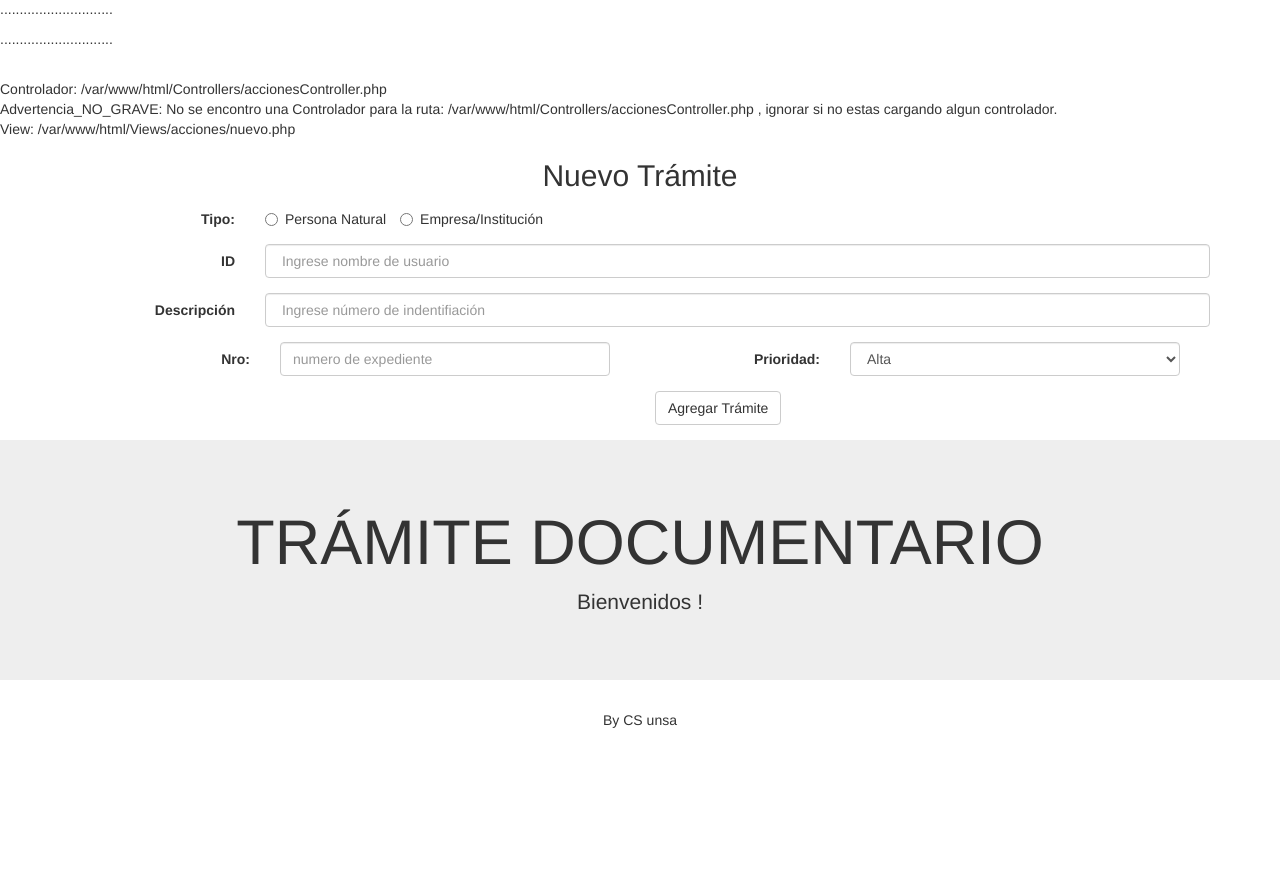
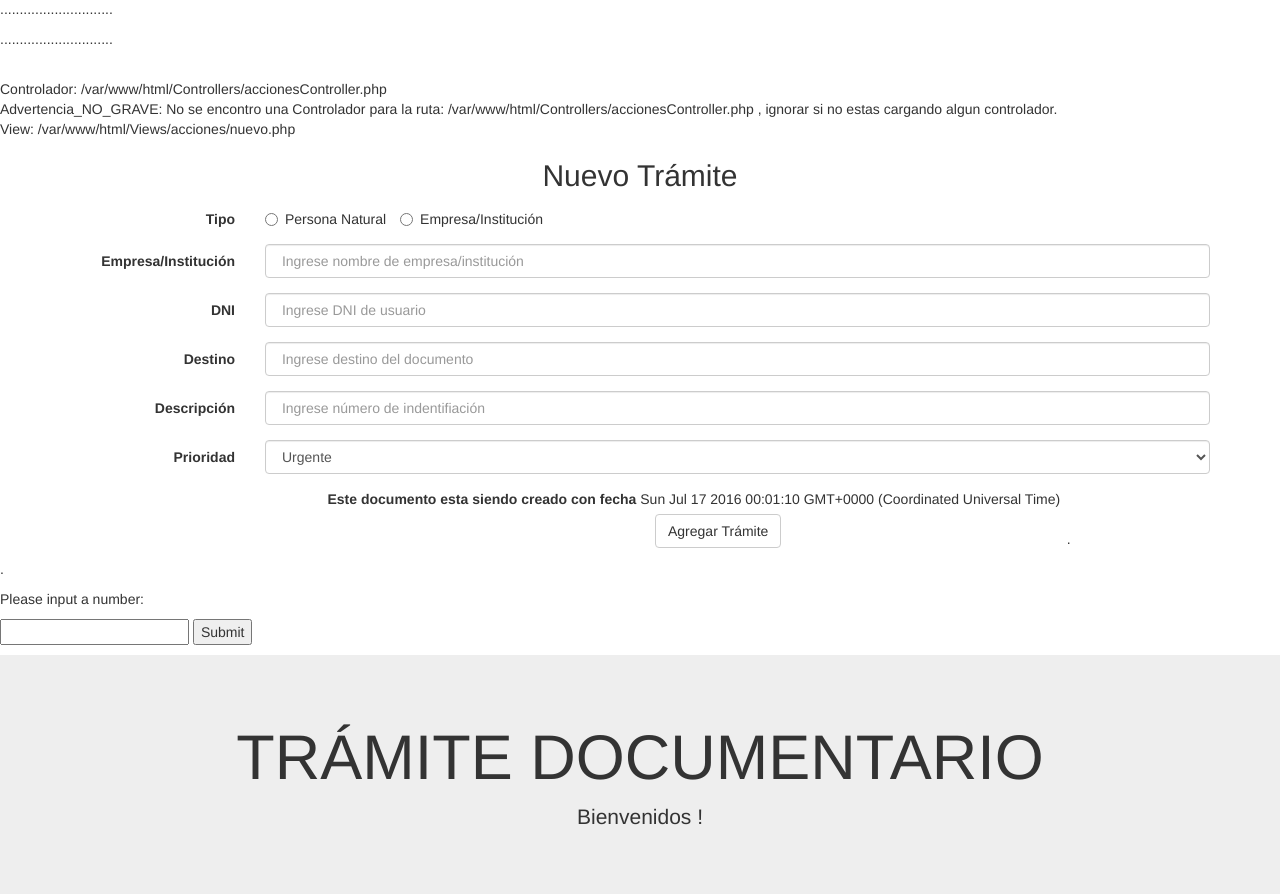
Before and after one commit to luantber/Tramite-Documentario-UNSA-v1, a PHP site: page /acciones/nuevo in a window 1280 px wide. Shown: the part 51-945 px from the top of the page. Before the commit the page ends 779 px from the top, so only its background shows below. Run offline with PHP 8.4, Linux system fonts and the light colour scheme; some libraries are stand-ins or nearby versions.

Commit message:
nuevotramite

```diff
--- a/Views/acciones/nuevo.php
+++ b/Views/acciones/nuevo.php
@@ -2,50 +2,113 @@
 <h2 class="text-center" >Nuevo Trámite</h2>
 <form class="form-horizontal container">
 	<div class="form-group" >
-		<label for="in-tipo" class="col-sm-2 control-label">Tipo: </label>
+		<label for="in-tipo" class="col-sm-2 control-label">Tipo </label>
 		<div class="col-sm-10" >
 			<label class="radio-inline"><input type="radio" name="optradio" id="int-tipo">Persona Natural</label>
 			<label class="radio-inline"><input type="radio" name="optradio" id="int-tipo">Empresa/Institución</label>
 		</div>
 	</div>
 
-	<div class="form-group">
-    	<label for="identificacion" class="col-sm-2 control-label" >ID</label>
-    	<div class="col-sm-10">
-      		<input name="ident" type="text" class="form-control" id="identificacion" required placeholder=" Ingrese nombre de usuario">
-    	</div>
+  <div class="form-group">
+      <label for="institucion" class="col-sm-2 control-label" >Empresa/Institución </label>
+      <div class="col-sm-10">
+          <input name="inst" type="text" class="form-control" id="institucion" required placeholder=" Ingrese nombre de empresa/institución">
+      </div>
+  </div>
+
+
+  <div class="form-group">
+      <label for="identificacion" class="col-sm-2 control-label" >DNI </label>
+      <div class="col-sm-10">
+          <input name="ident" type="number" class="form-control" id="identificacion" required placeholder=" Ingrese DNI de usuario">
+      </div>
+  </div>
+
+
+  <div class="form-group">
+      <label for="destino" class="col-sm-2 control-label" >Destino </label>
+      <div class="col-sm-10">
+          <input name="dest" type="text" class="form-control" id="destino" required placeholder=" Ingrese destino del documento">
+      </div>
   </div>
 
   	<div class="form-group">
-  		<label for="descripcion" class="col-sm-2 control-label" >Descripción</label>
+  		<label for="descripcion" class="col-sm-2 control-label" >Descripción </label>
   		<div class="col-sm-10" >
   			<input name="descrip" type="text" class="form-control" id="descripcion" required placeholder=" Ingrese número de indentifiación">
   		</div>
   	</div>
 
 
-  	<div class="row container form-group">
-  		<div class="col-xs-6">
-  			<label for="numero" class="col-sm-4 control-label" >Nro: </label>
-  			<div class="col-sm-8">
-  				<input name="num" type="text" class="form-control" id="numero" required placeholder="numero de expediente">
-  			</div>
-  		</div>
-  		<div class="col-xs-6">
-  			<label for="prioridad" class="col-sm-4 control-label" >Prioridad: </label>
-  			<div class="col-sm-8">
+  		<div class="form-group">
+  			<label for="prioridad" class="col-sm-2 control-label" >Prioridad </label>
+  			<div class="col-sm-10">
   				<select class="form-control" id="sel1">
-    				<option id="prioridad" required>Alta</option>
-    				<option id="prioridad" required>Normal</option>
+    				<option id="prioridad" value="urgente" required>Urgente</option>
+            <option id="prioridad" value="alta" required>Alta</option>
+    				<option id="prioridad" value="alta" required>Normal</option>
   				</select>
 			</div>
   		</div>
-	</div>
+	   </div>
+
+      <div class="row">
+        <div class="col-md-8 col-md-offset-3">
+          <label>Este documento esta siendo creado con fecha</label>
+          <script>
+            document.write(Date());
+          </script>
+        </div>
+      </div>
 
   	<div class="form-group">
     	<div class="col-sm-offset-6 col-sm-4">
-      		<button type="submit" class="btn btn-default">Agregar Trámite</button>
+      		<button type="button" onclick="validar" class="btn btn-default">Agregar Trámite</button>
     	</div>
   	</div>
+
+    <p> </p>
+    <p> .</p>
+    <p> .</p>
+    <p>Please input a number:</p>
+
+<input id="numb">
+
+<button type="button" onclick="myFunction()">Submit</button>
+
+<p id="demo"></p>
+
+<script>
+function myFunction() {
+    var x, text;
+
+    // Get the value of the input field with id="numb"
+    x = document.getElementById("numb").value;
+
+    // If x is Not a Number or less than one or greater than 10
+    if (isNaN(x)) {
+        text = "Input not valid";
+    } else {
+        text = "Input OK";
+    }
+    document.getElementById("demo").innerHTML = text;
+}
+</script>
+<!--
+    <script>
+
+    function validar () {
+      var valor;
+      valor = document.getElementById("identificacion").value;
+
+      if( !(/^\d{9}$/.test(valor)) ) {
+        alert("Ingrese 8 digitos");
+      }
+          // body...
+    }
+    </script>
+
+!-->
+
 </form>
 			<!--.............................FIN NUEVO TRÁMITE .............................. !-->
```
